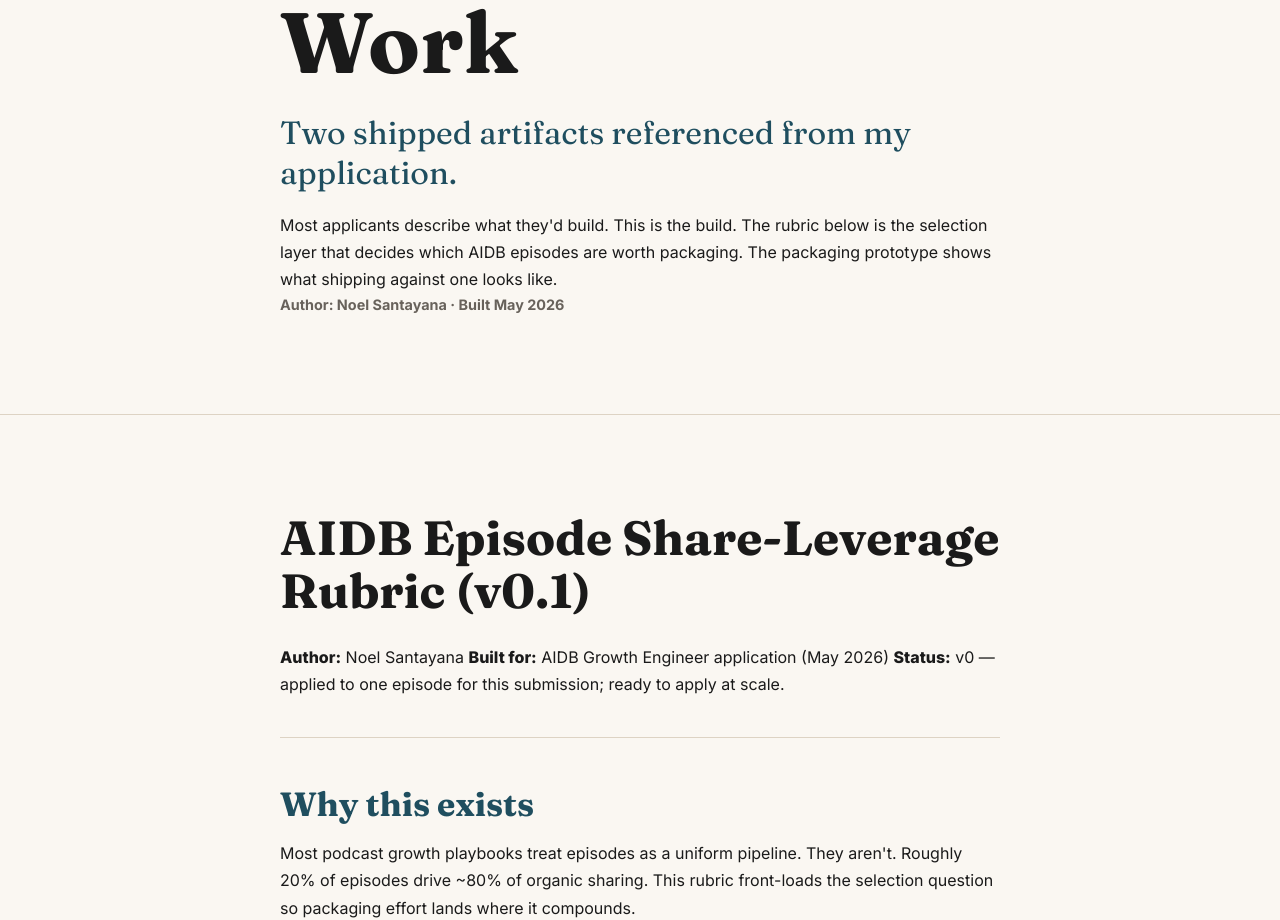
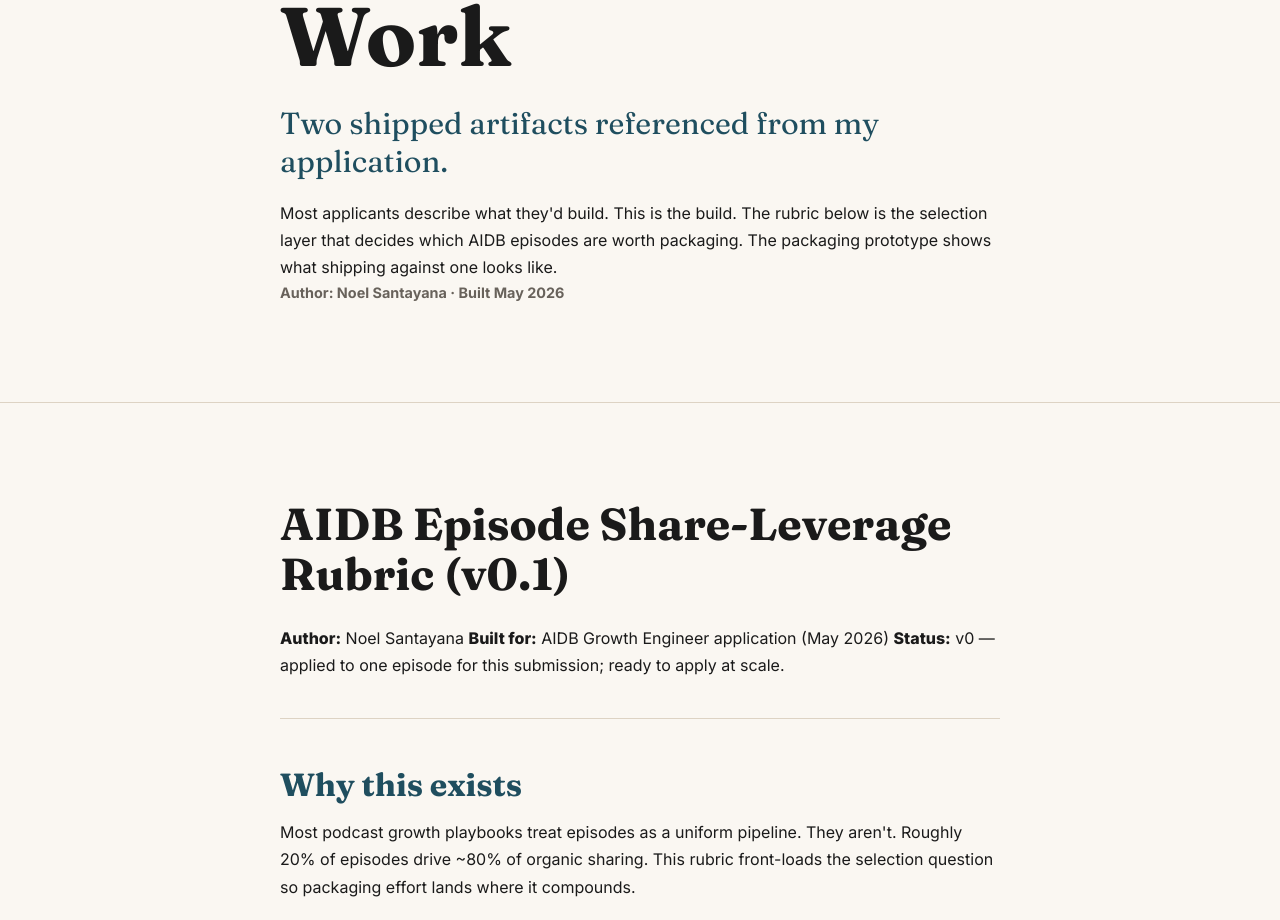
Before and after one commit to nsantayana/aidb-application-portfolio, a Next.js app: page / in a window 1280 px wide. Shown: the part 434-1354 px from the top of the page. Built offline with nearby package versions, Linux system fonts and the light colour scheme.

Commit message:
Polish mobile rendering and artifact cards

```diff
--- a/app/globals.css
+++ b/app/globals.css
@@ -110,12 +110,13 @@
   font-weight: 650;
   line-height: 1.12;
   letter-spacing: 0;
+  overflow-wrap: anywhere;
 }
 
 h1 {
-  max-width: 12ch;
+  max-width: 100%;
   margin: 0;
-  font-size: clamp(3rem, 10vw, 5.35rem);
+  font-size: 2.35rem;
 }
 
 .subhead {
@@ -123,7 +124,7 @@
   margin: 1.35rem 0 1.2rem;
   color: var(--accent);
   font-family: var(--font-serif), Georgia, serif;
-  font-size: clamp(1.35rem, 5vw, 2rem);
+  font-size: 1.45rem;
   line-height: 1.25;
 }
 
@@ -135,13 +136,13 @@
 .prose-content h1 {
   max-width: none;
   margin: 0 0 1.6rem;
-  font-size: clamp(2rem, 7vw, 3rem);
+  font-size: 1.7rem;
 }
 
 .prose-content h2 {
   margin: 3rem 0 1rem;
   color: var(--accent);
-  font-size: clamp(1.55rem, 5vw, 2.1rem);
+  font-size: 1.35rem;
 }
 
 .prose-content h3 {
@@ -244,7 +245,7 @@
   max-width: 13ch;
   margin: 0.4rem 0 1.5rem;
   color: var(--foreground);
-  font-size: clamp(2rem, 8vw, 3.2rem);
+  font-size: 2rem;
 }
 
 .peer-card-kicker,
@@ -276,7 +277,7 @@
 .peer-card-questions strong {
   display: block;
   font-family: "SFMono-Regular", Consolas, "Liberation Mono", monospace;
-  font-size: clamp(1rem, 3vw, 1.22rem);
+  font-size: 1rem;
   line-height: 1.45;
 }
 
@@ -361,6 +362,31 @@
     padding-block: 6rem;
   }
 
+  h1 {
+    max-width: 12ch;
+    font-size: 5.2rem;
+  }
+
+  .subhead {
+    font-size: 1.9rem;
+  }
+
+  .prose-content h1 {
+    font-size: 2.8rem;
+  }
+
+  .prose-content h2 {
+    font-size: 2rem;
+  }
+
+  .peer-card h3 {
+    font-size: 3.1rem;
+  }
+
+  .peer-card-questions strong {
+    font-size: 1.18rem;
+  }
+
   .peer-card-questions {
     grid-template-columns: 1fr 1fr;
   }
--- a/app/page.tsx
+++ b/app/page.tsx
@@ -130,11 +130,16 @@
             </a>
           ),
           pre: ({ children }) => {
-            if (
-              isValidElement(children) &&
-              (children.type === PeerCard || children.type === TeamForward)
-            ) {
-              return <>{children}</>;
+            if (isValidElement<{ children?: unknown }>(children)) {
+              const value = String(children.props.children ?? "").trim();
+
+              if (value.startsWith("THE NEW JOBS AI WILL CREATE")) {
+                return <PeerCard value={value} />;
+              }
+
+              if (value.startsWith("Subject:")) {
+                return <TeamForward value={value} />;
+              }
             }
 
             return <pre>{children}</pre>;
@@ -145,13 +150,12 @@
             ...props
           }: ComponentPropsWithoutRef<"code">) => {
             const value = String(children).trim();
-            const isBlock = className?.startsWith("language-");
 
-            if (isBlock && value.startsWith("THE NEW JOBS AI WILL CREATE")) {
+            if (value.startsWith("THE NEW JOBS AI WILL CREATE")) {
               return <PeerCard value={value} />;
             }
 
-            if (isBlock && value.startsWith("Subject:")) {
+            if (value.startsWith("Subject:")) {
               return <TeamForward value={value} />;
             }
 
@@ -191,7 +195,9 @@
       <section id="intro" className="page-section intro-section">
         <div className="prose-shell">
           <p className="eyebrow">Application portfolio</p>
-          <h1>AIDB Growth Engineer — Pre-Work</h1>
+          <h1>
+            AIDB Growth Engineer <span aria-hidden="true">—</span> Pre-Work
+          </h1>
           <p className="subhead">Two shipped artifacts referenced from my application.</p>
           <p>
             Most applicants describe what they&apos;d build. This is the build.
```
Also changed, not shown: 1 other file (tests, documents, lock files or other folders).
